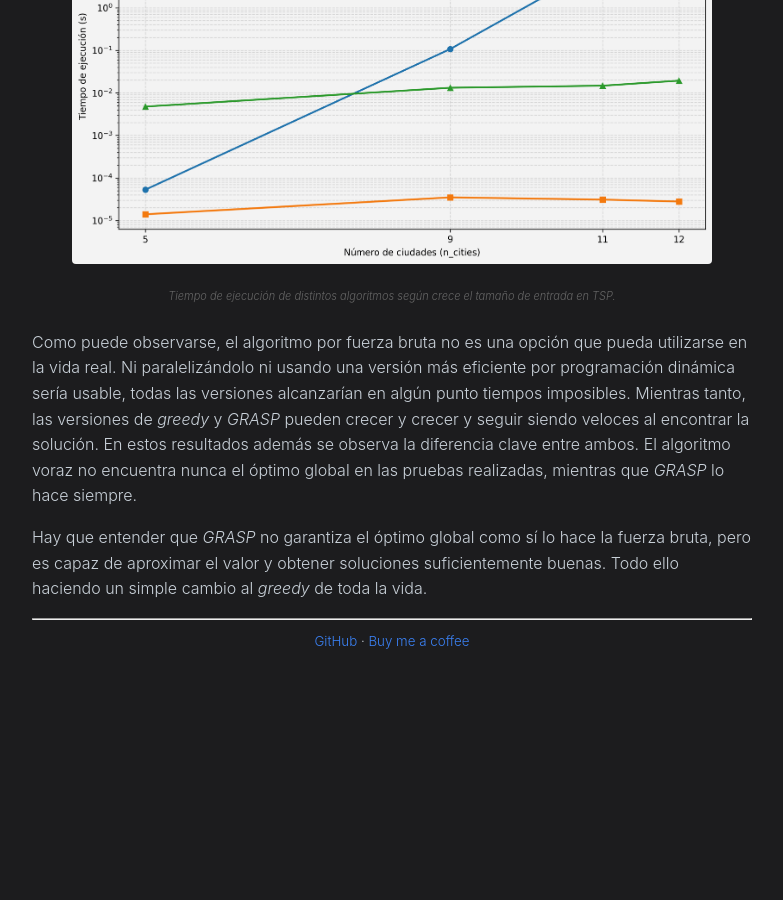
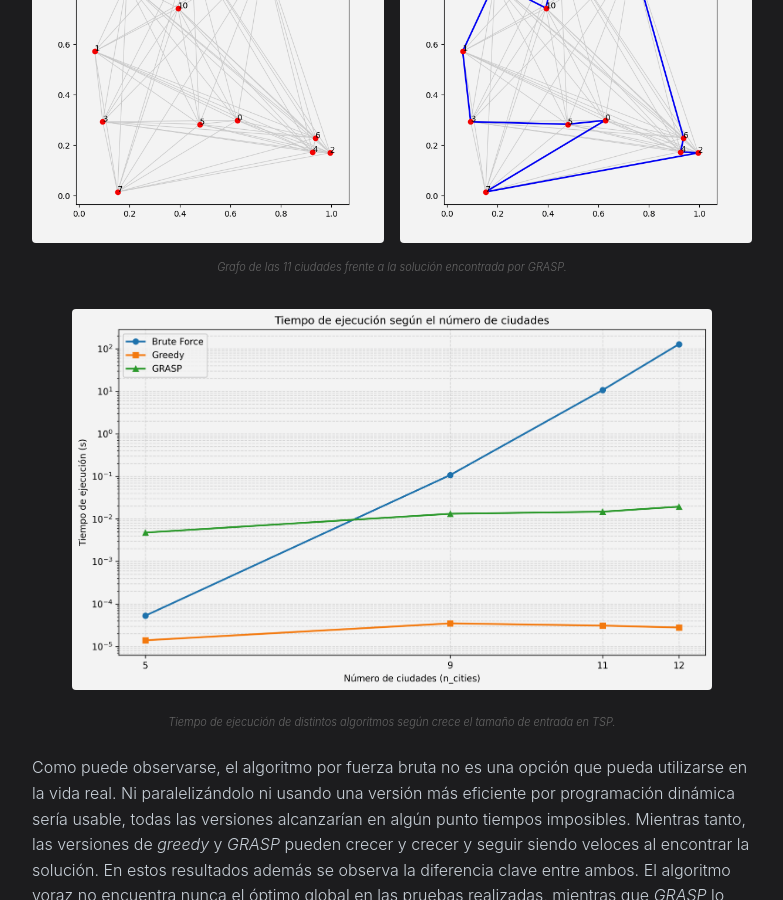
Before and after one commit to Migue8gl/Migue8gl.github.io, a Jekyll site: the page built from _posts/2026-08-09-optimizacion-combinatoria-con-grasp.md, in a window 1280 px wide and 900 px high, scrolled down 13195 px. Shown: the whole window, without its empty margins (248-1031 px from the left). Built offline with Jekyll 4.4.1, drawn with Linux system fonts in a browser that asks for light colours; before the commit the page ends 13928 px from its top, so only the background shows below that.

Commit message:
fix in grasp post: added N=12 cities image

```diff
--- a/_posts/2026-08-09-optimizacion-combinatoria-con-grasp.md
+++ b/_posts/2026-08-09-optimizacion-combinatoria-con-grasp.md
@@ -354,6 +354,12 @@ Ha llegado la hora de comparar las tres opciones propuestas, la fuerza bruta, el
 |    Greedy   |    12    |     0.000028     | 4.177233605024462 |
 |    GRASP    |    12    |     0.019386     | 3.439504983165455 |
 
+{% include image_grid.html
+   paths="/assets/images/optimizacion-combinatoria-con-grasp/cities-12.png|
+   /assets/images/optimizacion-combinatoria-con-grasp/best_tour-12.png"
+   caption="Grafo de las 11 ciudades frente a la solución encontrada por GRASP."
+%}
+
 {% include image.html
    path="/assets/images/optimizacion-combinatoria-con-grasp/execution_time_vs_n_cities.png"
    caption="Tiempo de ejecución de distintos algoritmos según crece el tamaño de entrada en TSP."
```
